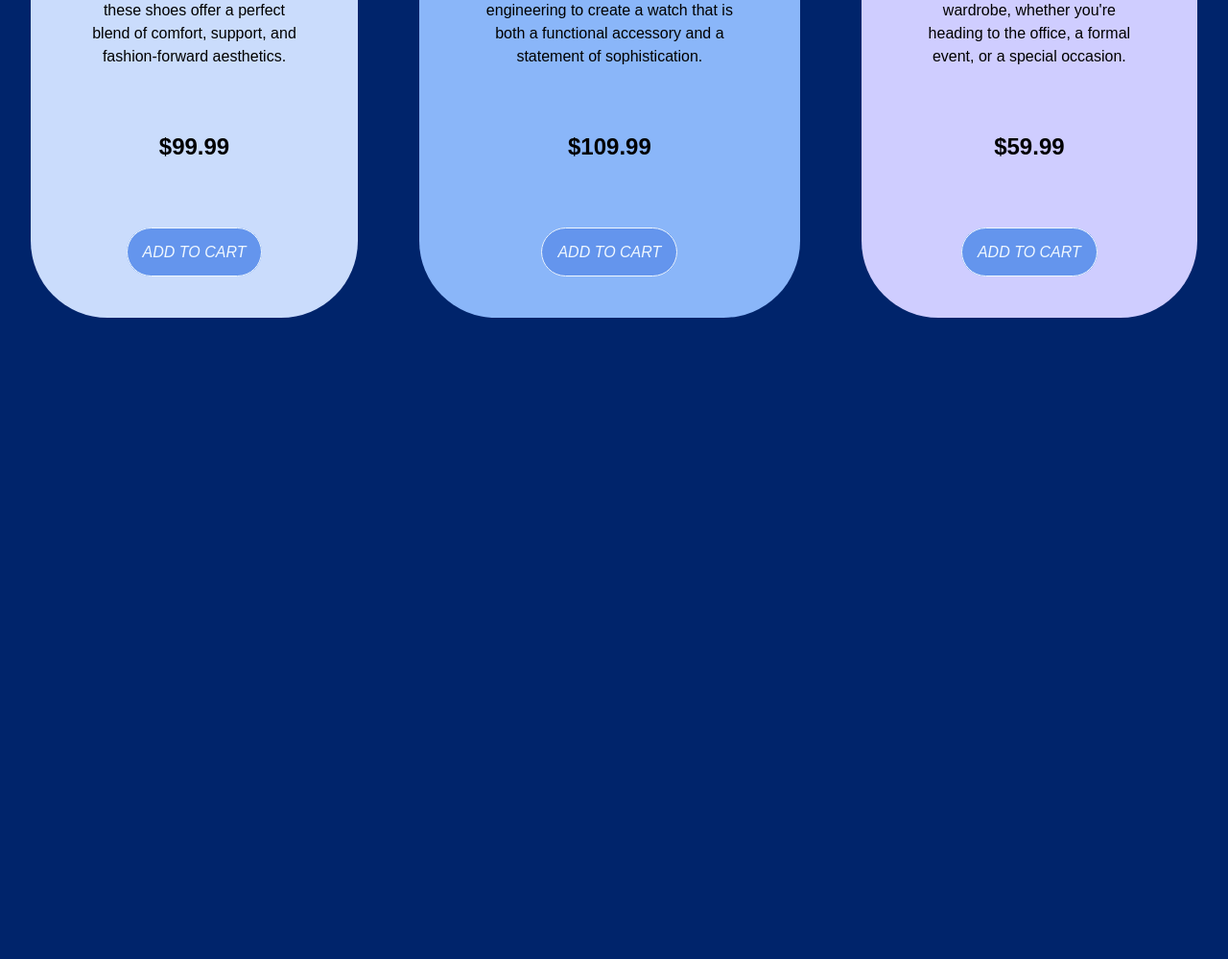
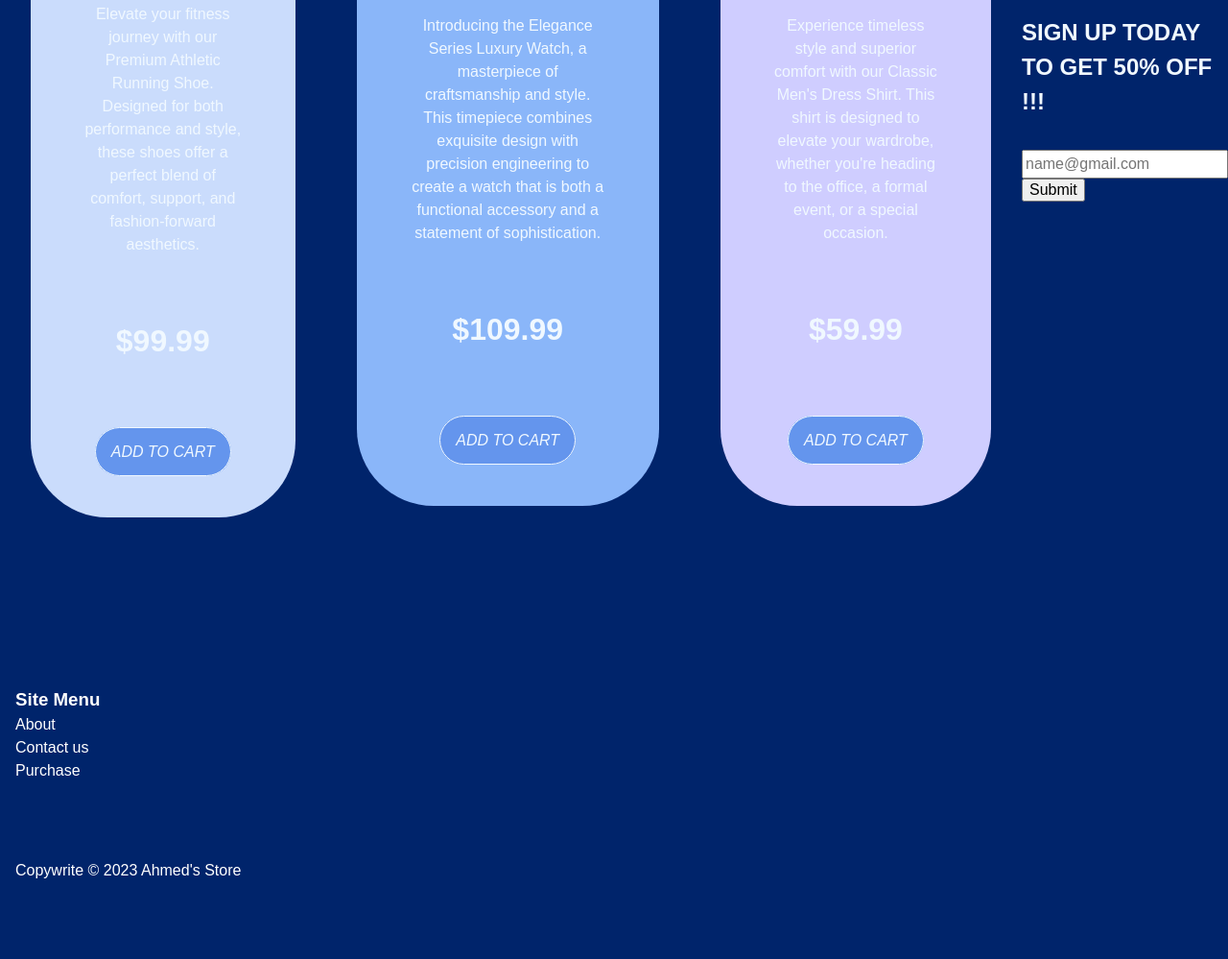
Before and after one commit to irm1005-itec1005-fall-2023/assignment-02-ahmedhasan5, a plain HTML site: page index.html in a window 1280 px wide. Shown: the part 493-1492 px from the top of the page at 96% size. Before the commit the page ends 856 px from the top, so only its background shows below. Drawn offline with Linux system fonts and the light colour scheme.

Commit message:
assignment 2

```diff
--- a/index.html
+++ b/index.html
@@ -27,7 +27,10 @@
     YOU HAVE TO MODIFY THE HTML TO BUILD YOUR AWESOME PAGE
 
   -->
-  <h1> Product Card</h1>
+  <header>
+    <img class="logo-brand" src="./images/brand.png" alt="brand logo"/>
+  <h1> Ahmed's Store</h1>
+</header>
 
 <main>
   <div class="product-container">
@@ -62,7 +65,6 @@
   </section>
 
 
-
   <section class="product">
     <img class="image-fix" src="./images/shirt.webp" alt="picture of a shirt" />
     <h2>Shirt</h2>
@@ -73,11 +75,39 @@
 
     <div class="read-more">
     <a class="btn" href="#">add to cart</a>
+  </section>
 
+  <section class="action">
+    <h2>Sign up today to get 50% off !!!  </h2>
+
+    <label for="email">
+    <input type="email" id="email" name="email" autocomplete="email" placeholder="name@gmail.com" required />
+    <input type="submit" value="Submit">
+    </label>
   </section>
 
 
 
 </main>
+
+
+<footer>
+  <nav>
+    <div class="menu-option">
+    <h3>Site Menu</h3>
+
+   <ul>
+      <li><a href="#">About</a></li>
+      <li><a href="#">Contact us</a></li>
+      <li><a href="#">Purchase</a></li>
+    </ul>
+  </nav>
+
+  <div class="copywrite">
+    <p>Copywrite &copy; 2023 Ahmed's Store</p>
+  </div>
+
+
+</footer>
 </body>
 </html>
--- a/style.css
+++ b/style.css
@@ -15,11 +15,19 @@ h1 {
   justify-content: center;
   align-items: center;
   display: flex;
-  color:aliceblue
+  color: aliceblue;
+}
+
+.logo-brand{
+  width: 100px;
+  color: aliceblue;
+
 }
 
 .product-container {
   display: flex;
+  align-items: center;
+  color: aliceblue;
 }
 
 p {
@@ -27,10 +35,6 @@ p {
 
 }
 
-.bold-text {
-  font-weight: bolder;
-  font-size: x-large;
-}
 
 .product {
   padding: 3.5rem;
@@ -47,9 +51,13 @@ h2 {
   width: 10rem;
   margin-bottom: 2rem;
   height: 10rem;
-  border-radius:10rem
+  border-radius:10rem;
 }
 
+.bold-text {
+  font-weight: bolder;
+  font-size:2rem
+}
 
 
 .product:nth-child(1) {
@@ -73,7 +81,7 @@ background-color:#cfcdff;
 
 .btn {
   background-color:cornflowerblue;
-  border: 1px solid aliceblue;
+  border: 1.5px solid aliceblue;
   color: aliceblue;
   padding: 1rem;
   border-radius: 2rem;
@@ -81,3 +89,37 @@ background-color:#cfcdff;
   text-transform:uppercase;
   text-decoration: none;
 }
+
+
+.action {
+  text-transform: uppercase;
+}
+
+footer {
+  color: aliceblue;
+  margin: 8rem 0;
+  background-color: inherit;
+  color: #fff;
+  padding: 1rem;
+
+}
+
+footer nav ul {
+  list-style: none;
+  margin: 0;
+  padding: 0;
+}
+
+footer a {
+  color: inherit;
+  text-decoration: none;
+}
+
+footer a:hover {
+  text-decoration: underline;
+}
+
+footer .copywrite {
+  margin: 5rem 0 1rem 0;
+
+}
```
Also changed, not shown: images/brand.png (added).
